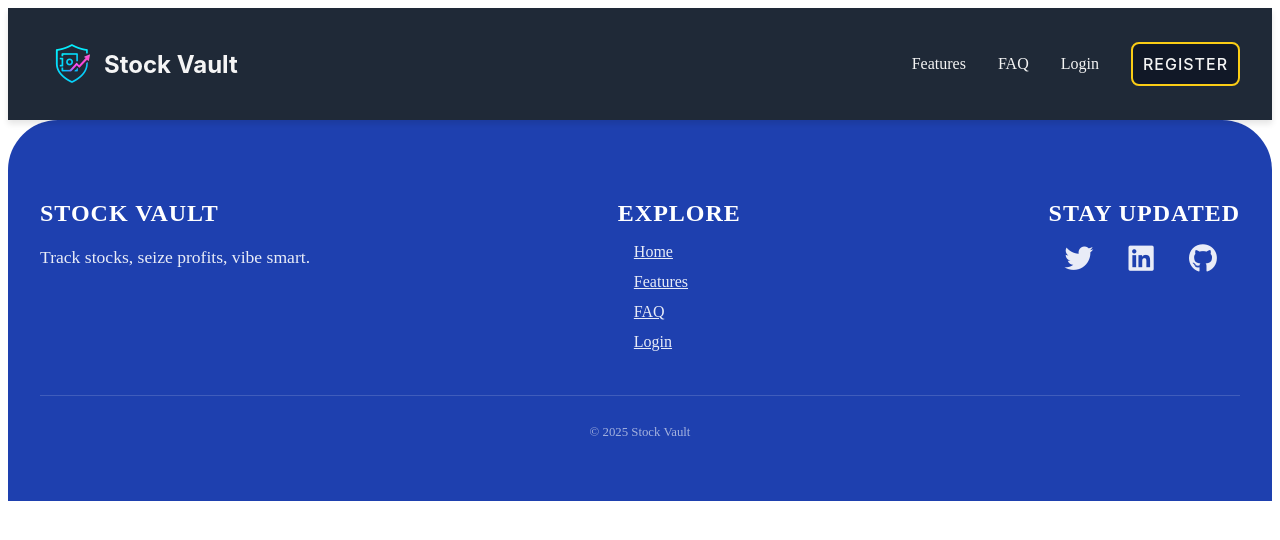
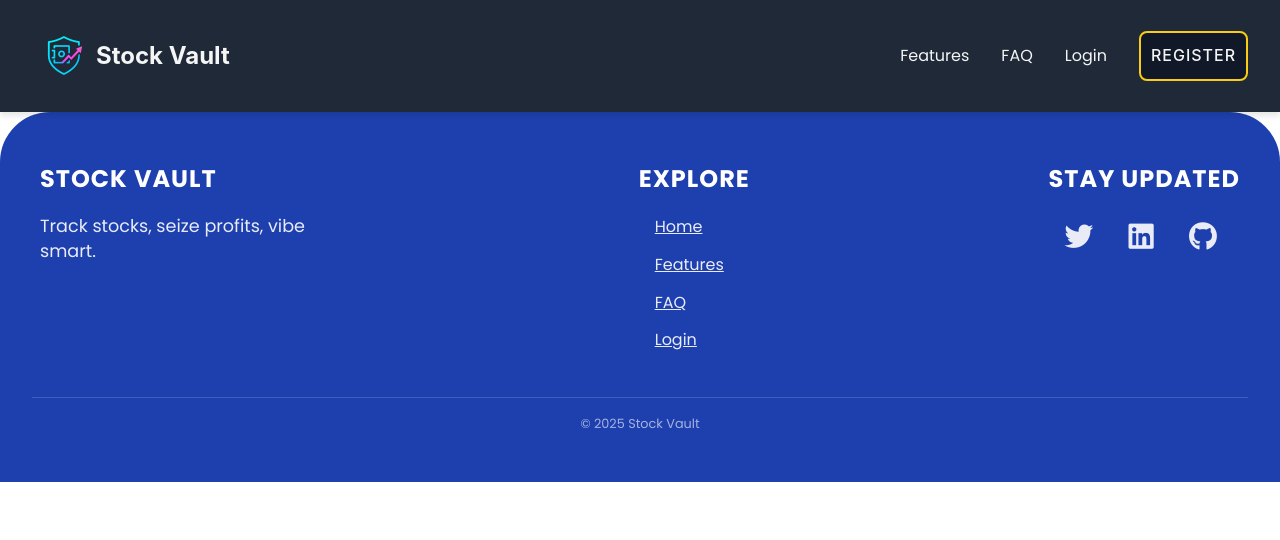
Before and after one commit to ghanteyyy/StockVault, a Django app: template templates/root.html in a window 1280 px wide. Shown: the top 540 px of the page. Run offline with Django 5.2, Linux system fonts and the light colour scheme; the template is opened without the code that fills it, so the values that code supplies are empty; some libraries are stand-ins or nearby versions.

Commit message:
Added global styling

```diff
--- /dev/null
+++ b/static/css/root.css
@@ -0,0 +1,17 @@
+* {
+    margin: 0;
+    padding: 0;
+    box-sizing: border-box;
+}
+
+html {
+    scroll-behavior: smooth;
+}
+
+body {
+    font-family: 'Poppins', sans-serif;
+    line-height: 1.6;
+    color: var(--dark);
+    background-color: var(--body-bg);
+    overflow-x: hidden;
+}
--- a/templates/root.html
+++ b/templates/root.html
@@ -6,6 +6,7 @@
 <head>
 	<meta charset="UTF-8" />
 	<title>Stock Vault – Smarter Stock Tracking</title>
+	<link rel="stylesheet" href="{% static 'css/root.css' %}">
 	<meta name="viewport" content="width=device-width, initial-scale=1.0" />
 	<link rel = "icon" type = "image/png" href = "{% static 'images/icon.png' %}">
 	<link rel="stylesheet" href="https://cdnjs.cloudflare.com/ajax/libs/font-awesome/6.0.0-beta3/css/all.min.css">
```
